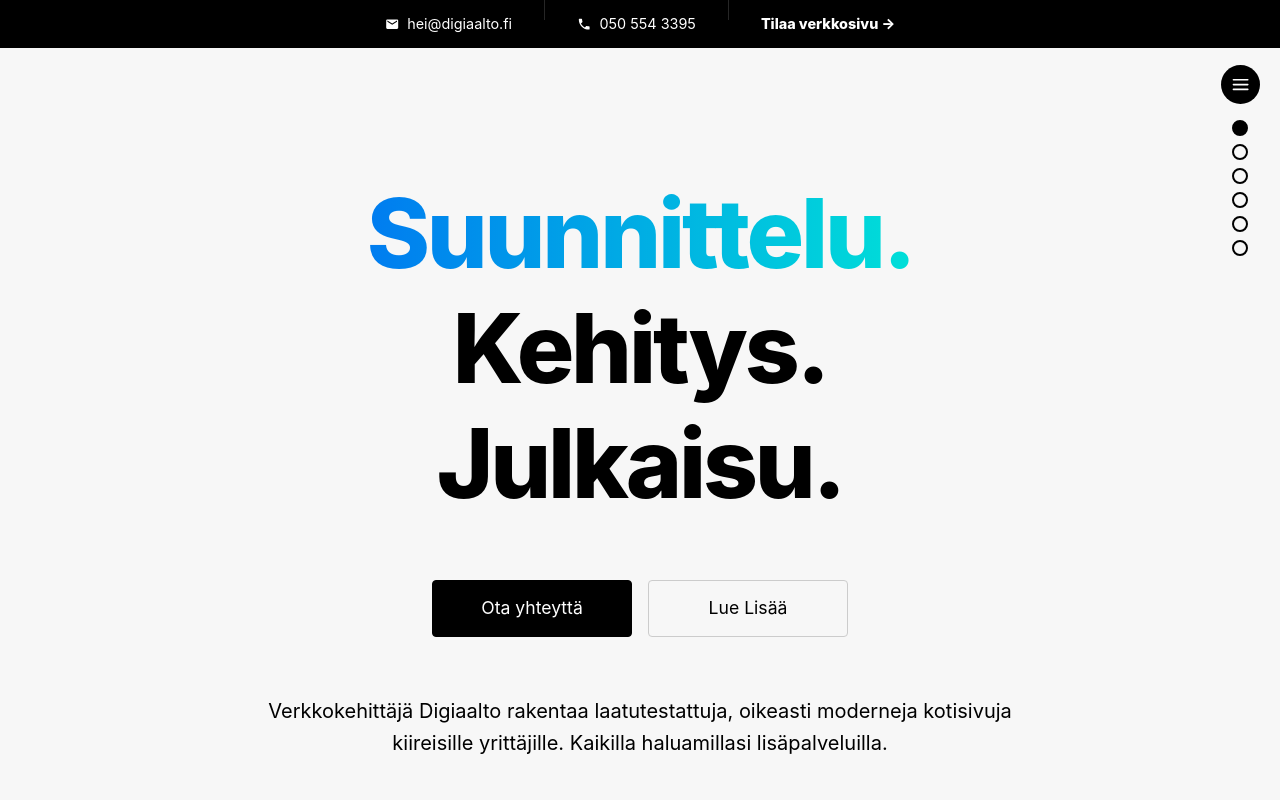
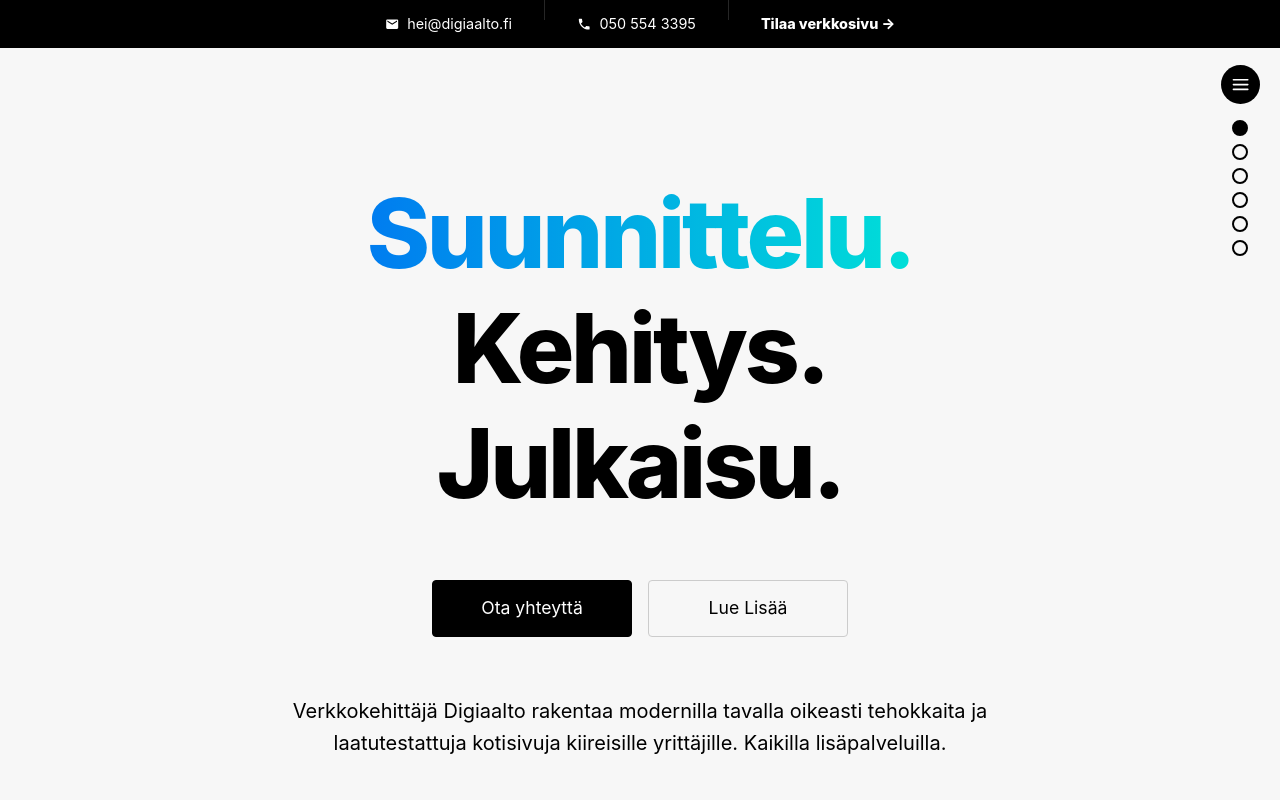
Before and after one commit to digiaalto/etusivu, a Next.js app: page / in a window 1280 px wide. Shown: the top 800 px of the page. Built offline with nearby package versions, Linux system fonts and the light colour scheme; a small style sheet from the web is missing.

Commit message:
Sisällönmuutoksia ja SEO muutoksia

```diff
--- a/components/LP_Hero.js
+++ b/components/LP_Hero.js
@@ -70,9 +70,9 @@ const Hero = (props) => {
           />
         </div>
         <h1 className={styles.subheader}>
-          Verkkokehittäjä Digiaalto rakentaa laatutestattuja, oikeasti moderneja
-          kotisivuja kiireisille yrittäjille. Kaikilla haluamillasi
-          lisäpalveluilla.
+          Verkkokehittäjä Digiaalto rakentaa modernilla tavalla oikeasti
+          tehokkaita ja laatutestattuja kotisivuja kiireisille yrittäjille.
+          Kaikilla lisäpalveluilla.
         </h1>
       </div>
     </section>
--- a/components/Layout.js
+++ b/components/Layout.js
@@ -21,11 +21,11 @@ const Layout = (props) => {
   const SEO = {
     title: title
       ? `${title} | Digiaalto.fi`
-      : `Verkkosivut yritykselle nopeasti ja helposti | Digiaalto.fi`, // 60 chars.
+      : `Kestävät kotisivut yritykselle helposti | Digiaalto.fi`, // 60 chars.
     type: type ? type : "website",
     description: description
       ? description
-      : `Digiaalto rakentaa laatutestattuja verkkosivuja kiireiselle yrittäjälle uudella tekniikalla. Osta tehokkaat ja optimoidut verkkosivut, saat avaimet käteen.`,
+      : `Verkkokehittäjä Digiaalto rakentaa modernilla tavalla oikeasti tehokkaita ja laatutestattuja kotisivuja kiireisille yrittäjille. Kaikilla lisäpalveluilla.`, // max 160 chars.
     image: "https://www.digiaalto.fi/brand/some-image.png",
   }
 
```
Also changed, not shown: components/FormApp.js (+6 -5 lines).
